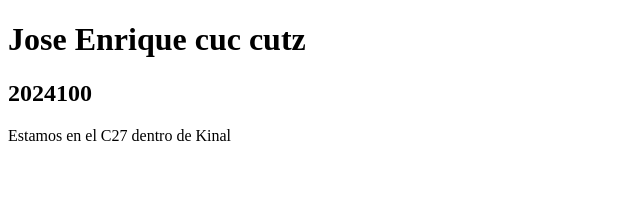
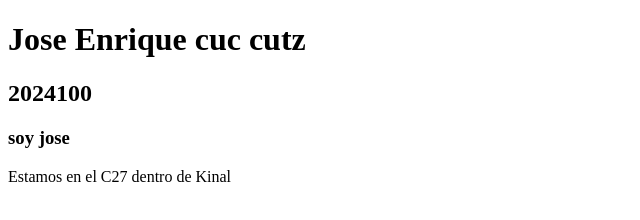
Before and after one commit to jcuc-2024100/Proyecto1, a plain HTML site: page index.html in a window 1280 px wide. Shown: the whole page, without its empty margins (0-640 px from the left). Drawn offline with Linux system fonts and the light colour scheme.

Commit message:
Agregar texto en archivo index.html

```diff
--- a/index.html
+++ b/index.html
@@ -10,5 +10,6 @@
 </body>
     <h1>Jose Enrique cuc cutz</h1>
     <h2>2024100</h2>
+    <h3>soy jose </h3>
     <p>Estamos en el  C27 dentro de Kinal</p>
 </html>
```
